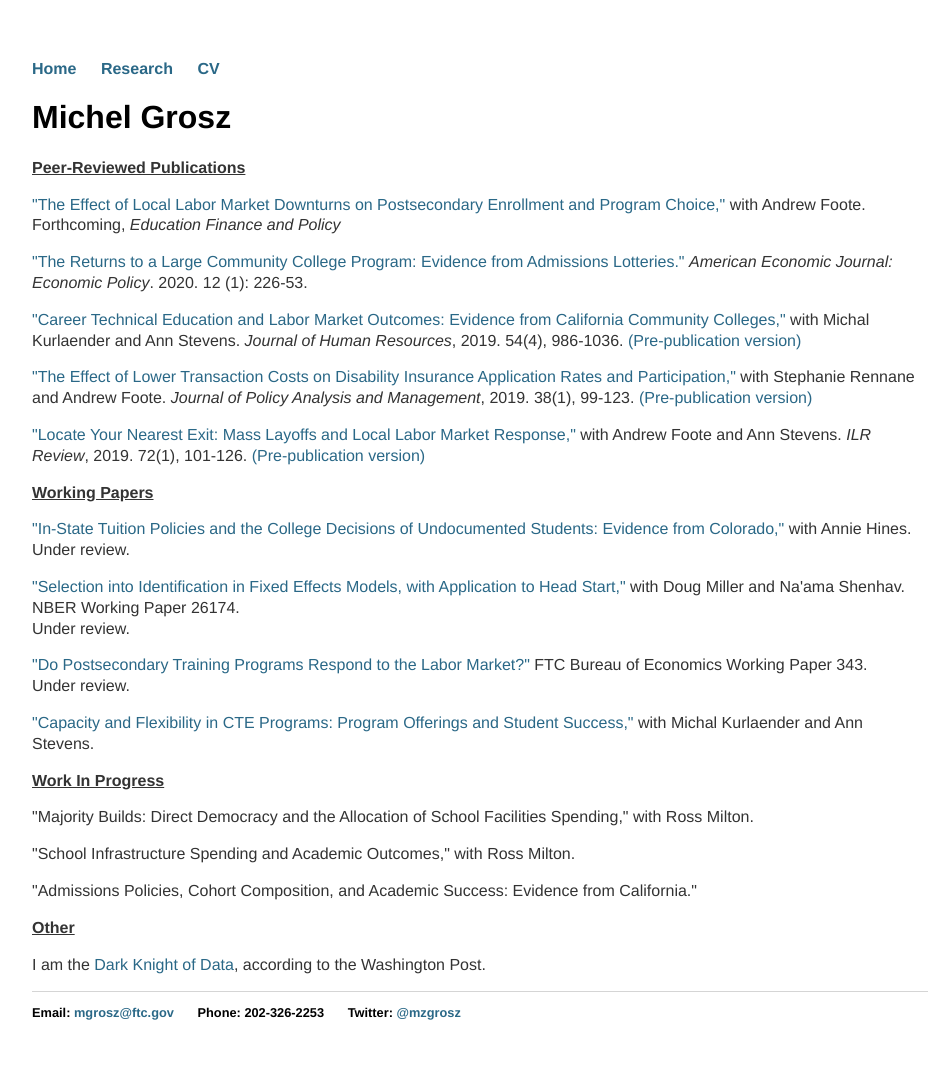
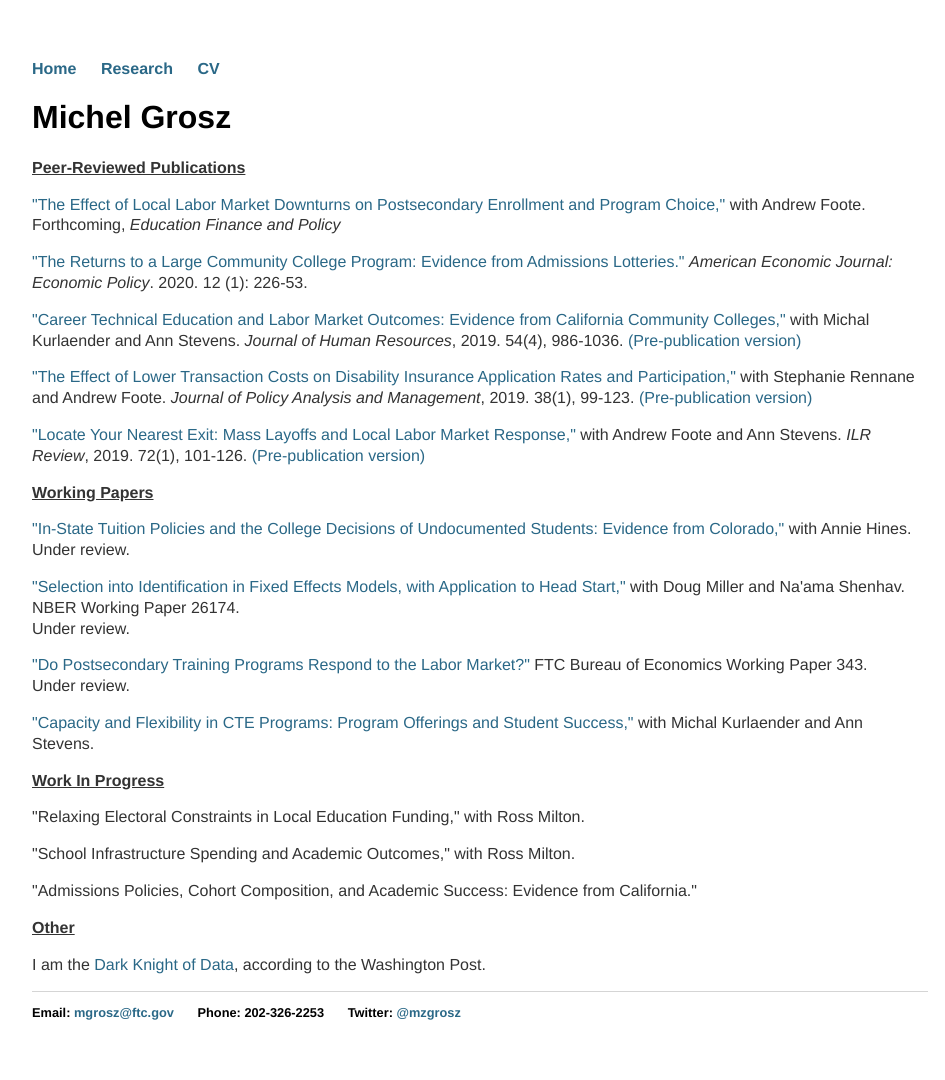
Before and after one commit to mzgrosz/mzgrosz.github.io, a Jekyll site: the page built from research/index.html, in a window 1280 px wide. Shown: the whole page, without its empty margins (160-1105 px from the left). Built offline with Jekyll 4.4.1, drawn with Linux system fonts in a browser that asks for light colours.

Commit message:
Update index.html

```diff
--- a/research/index.html
+++ b/research/index.html
@@ -68,7 +68,7 @@ title: Michel Grosz
 
 <p><b><u>Work In Progress</u></b></p>
 
-<p>&quot;Majority Builds: Direct Democracy and the Allocation of School Facilities Spending,&quot; with Ross Milton.</p>
+<p>&quot;Relaxing Electoral Constraints in Local Education Funding,&quot; with Ross Milton.</p>
 
 <p>&quot;School Infrastructure Spending and Academic Outcomes,&quot; with Ross Milton.</p>
 
```
